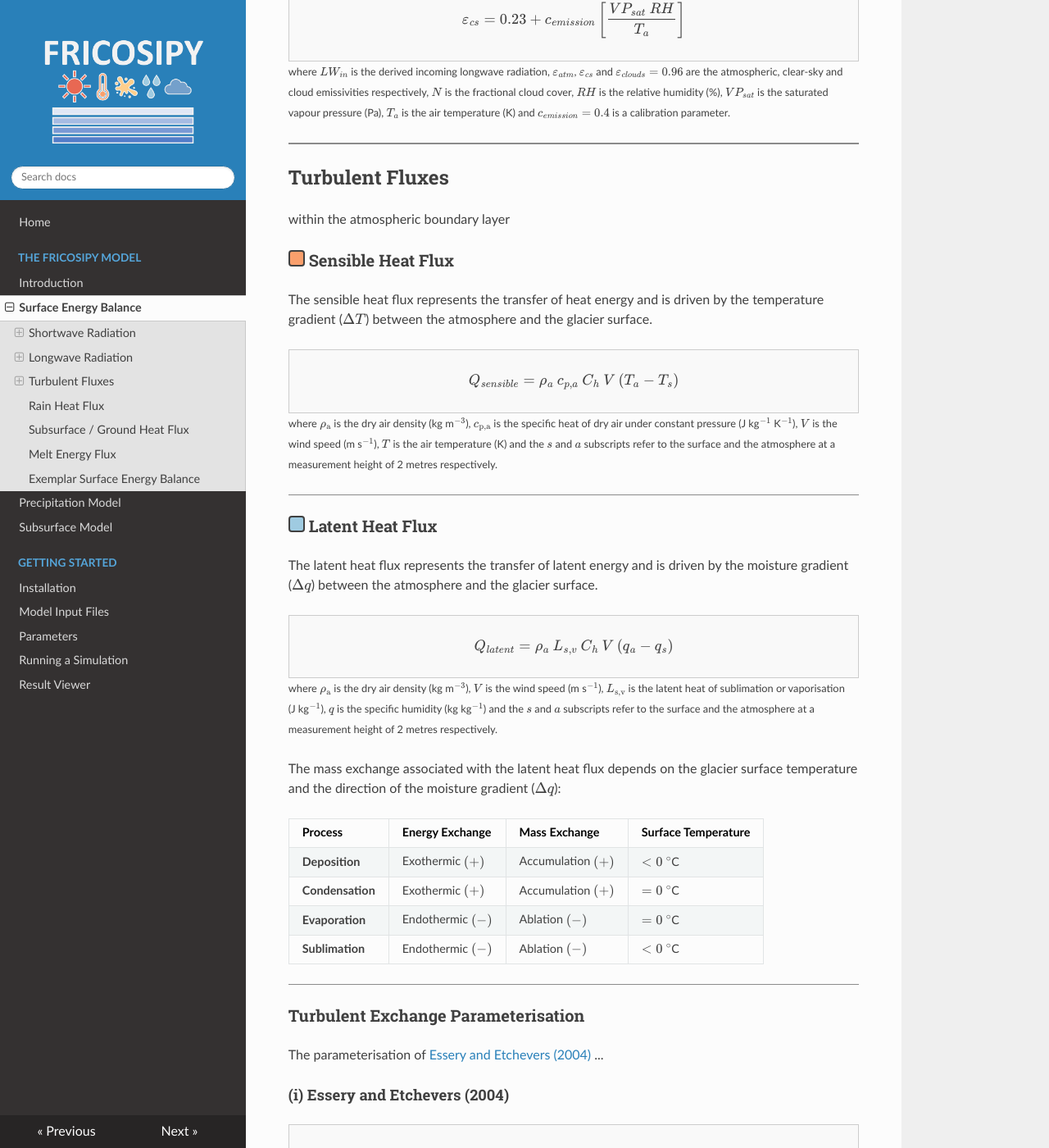
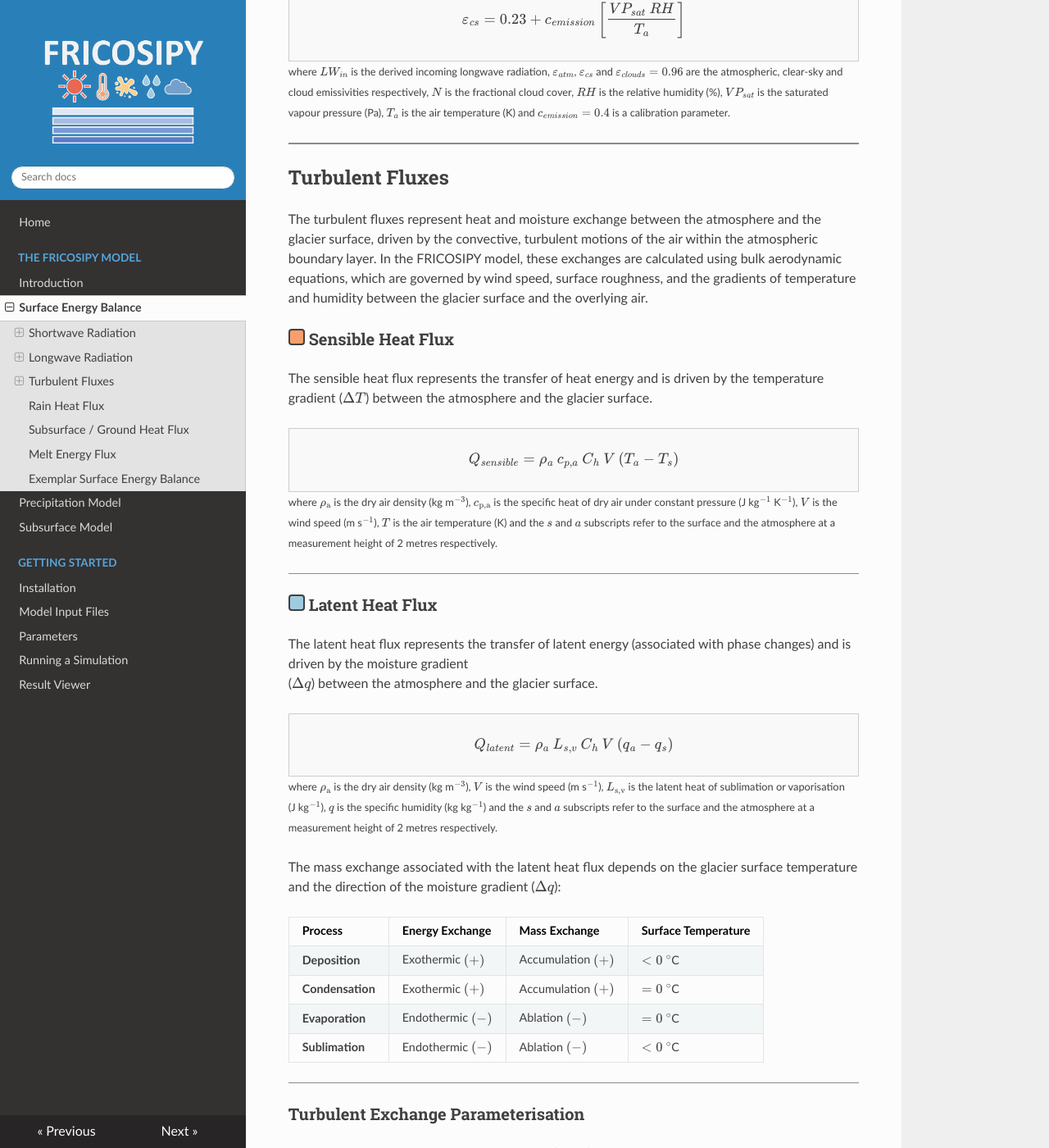
Before and after one commit to MarcusGastaldello/FRICOSIPY, an MkDocs documentation site: the page built from docs/surface_energy_balance.md, in a window 1280 px wide and 1400 px high, scrolled down 4295 px. Shown: the whole window at 82% size. Built offline with MkDocs 1.6.1, drawn with Linux system fonts in a browser that asks for light colours; nearby versions of some CDN libraries; some of the changed text lies outside the part shown.

Commit message:
Update surface_energy_balance.md

```diff
--- a/docs/surface_energy_balance.md
+++ b/docs/surface_energy_balance.md
@@ -170,9 +170,7 @@ $$
 
 ## Turbulent Fluxes
 
-
-
-within the atmospheric boundary layer
+The turbulent fluxes represent heat and moisture exchange between the atmosphere and the glacier surface, driven by the convective, turbulent motions of the air within the atmospheric boundary layer. In the FRICOSIPY model, these exchanges are calculated using bulk aerodynamic equations, which are governed by wind speed, surface roughness, and the gradients of temperature and humidity between the glacier surface and the overlying air.
 
 ### <span style="display: inline-block; width: 1em; height: 1em;background-color: #F99F6C; border: 2px solid #404040; border-radius: 4px; "></span> Sensible Heat Flux
 
@@ -189,7 +187,7 @@ $$
 
 ### <span style="display: inline-block; width: 1em; height: 1em;background-color: #9FCBE1; border: 2px solid #404040; border-radius: 4px; "></span> Latent Heat Flux
 
-The latent heat flux represents the transfer of latent energy and is driven by the moisture gradient <br> ($\Delta q$) between the atmosphere and the glacier surface.
+The latent heat flux represents the transfer of latent energy (associated with phase changes) and is driven by the moisture gradient <br> ($\Delta q$) between the atmosphere and the glacier surface.
 
 <div style="border:1px solid #ccc; padding:10px; background:#f9f9f9;">
 $$
@@ -211,7 +209,10 @@ The mass exchange associated with the latent heat flux depends on the glacier su
 
 ### Turbulent Exchange Parameterisation
 
-The parameterisation of [Essery and Etchevers (2004)](https://doi.org/10.1029/2004JD005036) ...
+The parameterisation of [Essery and Etchevers (2004)](https://doi.org/10.1029/2004JD005036)
+
+
+
 
 #### (i) Essery and Etchevers (2004)
 
@@ -221,7 +222,7 @@ $$ C_{hn} = \kappa^{2} \left[ \text{log} \left( \frac{z_{a}}{\mu} \right) \right
 </div>
 <small>where $C_{hn}$ is the value under neutral conditions, $\kappa$ is the von Karman constant (0.40) and $\mu$ is the surface roughness (m).</small>
 
-The stability function ($\Psi_{Ri}$), derived from the bulk Richardson number ($Ri_{b}$), represents a correction for the stability of the
+The stability function ($\Psi_{Ri}$), derived from the bulk Richardson number ($Ri_{b}$), represents the correction for the stability of the
 atmospheric boundary layer.
 
 <div style="border:1px solid #ccc; padding:10px; background:#f9f9f9;">
```
